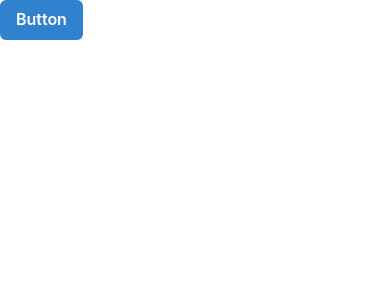
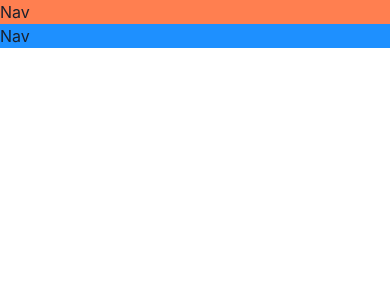
Before and after one commit to levisstrauss/game-hub, a React (Vite) app: page / in a window 390 px wide. Shown: the top 300 px of the page. Built offline with nearby package versions, Linux system fonts and the light colour scheme.

Commit message:
Built a responsive layout

```diff
--- a/src/App.tsx
+++ b/src/App.tsx
@@ -1,7 +1,17 @@
-import { Button, ButtonGroup } from '@chakra-ui/react'
+import {Grid, GridItem, Show} from "@chakra-ui/react";
+
 function App() {
   return (
-      <Button colorScheme='blue'>Button</Button>
+      <Grid templateAreas={{
+        base: `"nav" "main"`,
+        lg: `"nav nav" "aside main"`
+      }}>
+        <GridItem area='nav' bg='coral'>Nav</GridItem>
+        <Show above="lg">
+            <GridItem area='aside' bg='gold'>Aside</GridItem>
+        </Show>
+        <GridItem area='main' bg='dodgerblue'>Nav</GridItem>
+      </Grid>
   )
 }
 
```
Also changed, not shown: 1 other file (tests, documents, lock files or other folders).
